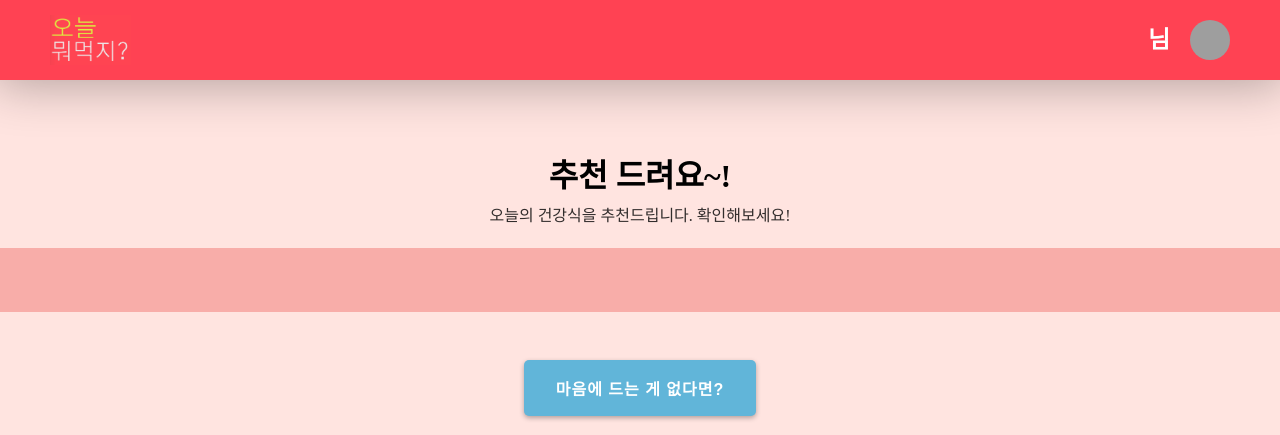
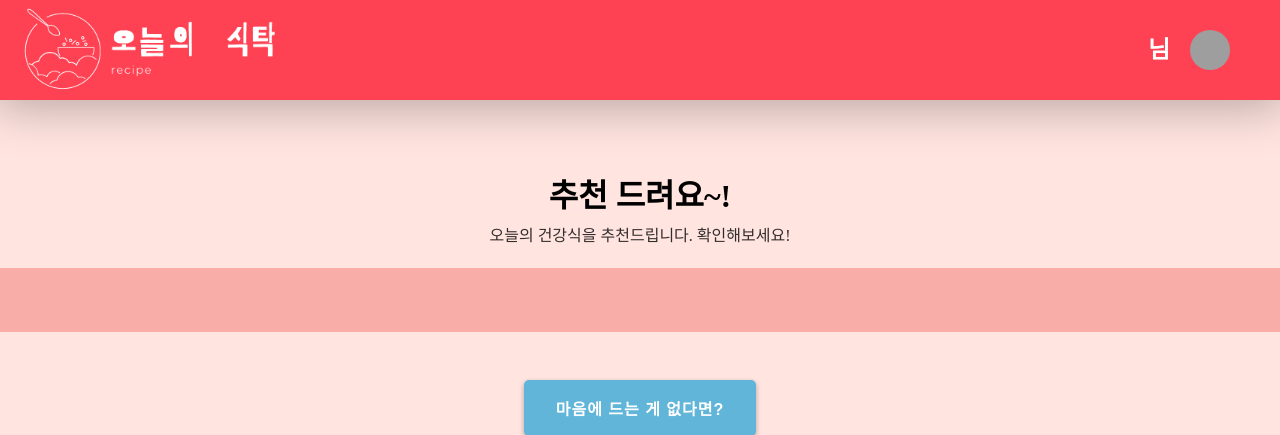
Before and after one commit to NamgyungKim/Today-table, a Flask app: template templates/main.html in a window 1280 px wide; the page is wider, and only the part inside the window is pictured. Shown: the top 435 px of that part. Run offline with Flask 2, Linux system fonts and the light colour scheme; the template is opened without the code that fills it, so the values that code supplies are empty; some libraries are stand-ins or nearby versions; some web fonts are replaced; grey boxes are pictures that could not be loaded.

Commit message:
Add: logo,favicon

```diff
--- a/static/styles/common.css
+++ b/static/styles/common.css
@@ -1,6 +1,6 @@
 /*********header *********/
-#header {position: sticky; display: flex; top: 0; justify-content: space-between; height: 80px; background-color: #FF4253; -webkit-box-shadow: 0px 0px 50px 5px rgba(0, 0, 0, 0.3);box-shadow: 0px 0px 50px 5px rgba(0, 0, 0, 0.3); z-index: 10;}
-#header .logo {height: 80px; padding: 15px 50px; box-sizing: border-box;}
+#header {position: sticky; display: flex; top: 0; justify-content: space-between; height: 100px; background-color: #FF4253; -webkit-box-shadow: 0px 0px 50px 5px rgba(0, 0, 0, 0.3);box-shadow: 0px 0px 50px 5px rgba(0, 0, 0, 0.3); z-index: 10;}
+#header .logo {height: 100px; padding: 0 20px; box-sizing: border-box;}
 #header .user {display: flex; align-items: center; justify-content: space-between; cursor: pointer;}
 #header .user .user-name {font-size: 24px; font-weight: bold; color: white;}
 #header .user img {width: 40px; height: 40px; border-radius: 50%; margin: 0 50px 0 20px; }
--- a/static/styles/login.css
+++ b/static/styles/login.css
@@ -19,7 +19,7 @@
 }
 
 #login h1 img {
-  width: 200px;
+  width: 380px;
   padding: 20px 0 0 20px;
 }
 
--- a/templates/detail.html
+++ b/templates/detail.html
@@ -18,11 +18,12 @@
             rel="stylesheet"
     />
 
+    <link rel="shortcut icon" href="../favicon.ico">
     <link rel="stylesheet" href="/static/styles/detail.css"/>
     <link rel="stylesheet" href="/static/styles/reset.css"/>
     <link rel="stylesheet" href="/static/styles/common.css"/>
 
-    <title>details</title>
+    <title>오늘의 식탁</title>
 
     <script>
         $(document).ready(function  () {
--- a/templates/index.html
+++ b/templates/index.html
@@ -16,6 +16,7 @@
     <script src="https://cdnjs.cloudflare.com/ajax/libs/jquery-cookie/1.4.1/jquery.cookie.js"></script>
 
     <!-- CSS -->
+    <link rel="shortcut icon" href="../favicon.ico">
     <link
       href="//maxcdn.bootstrapcdn.com/font-awesome/4.7.0/css/font-awesome.min.css"
       rel="stylesheet"
@@ -23,7 +24,7 @@
     <link rel="stylesheet" href="../static/styles/reset.css" />
     <link rel="stylesheet" href="../static/styles/login.css" />
 
-    <title>Title</title>
+    <title>오늘의 식탁</title>
 
     <script>
       // is-hidden을 껐다가 켤 수 있는 토글 기능 (toggleClass)
--- a/templates/main.html
+++ b/templates/main.html
@@ -23,10 +23,11 @@
       crossorigin="anonymous"
     ></script>
 
+    <link rel="shortcut icon" href="../favicon.ico">
     <link rel="stylesheet" href="/static/styles/main.css" />
     <link rel="stylesheet" href="/static/styles/reset.css" />
     <link rel="stylesheet" href="/static/styles/common.css" />
-    <title>Main Page</title>
+    <title>오늘의 식탁</title>
   </head>
   <body>
     <header id="header">
--- a/templates/user.html
+++ b/templates/user.html
@@ -29,10 +29,12 @@
       crossorigin="anonymous"
     ></script>
     <script src="/static/scripts/main.js"></script>
+
+    <link rel="shortcut icon" href="../favicon.ico">
     <link rel="stylesheet" href="/static/styles/user.css" />
     <link rel="stylesheet" href="/static/styles/reset.css" />
     <link rel="stylesheet" href="/static/styles/common.css" />
-    <title>User Page</title>
+    <title>오늘의 식탁</title>
 
     <script>
         $(document).ready(function () {
```
Also changed, not shown: favicon.ico (added), static/imgs/Star.png (deleted), static/imgs/logo.PNG.
